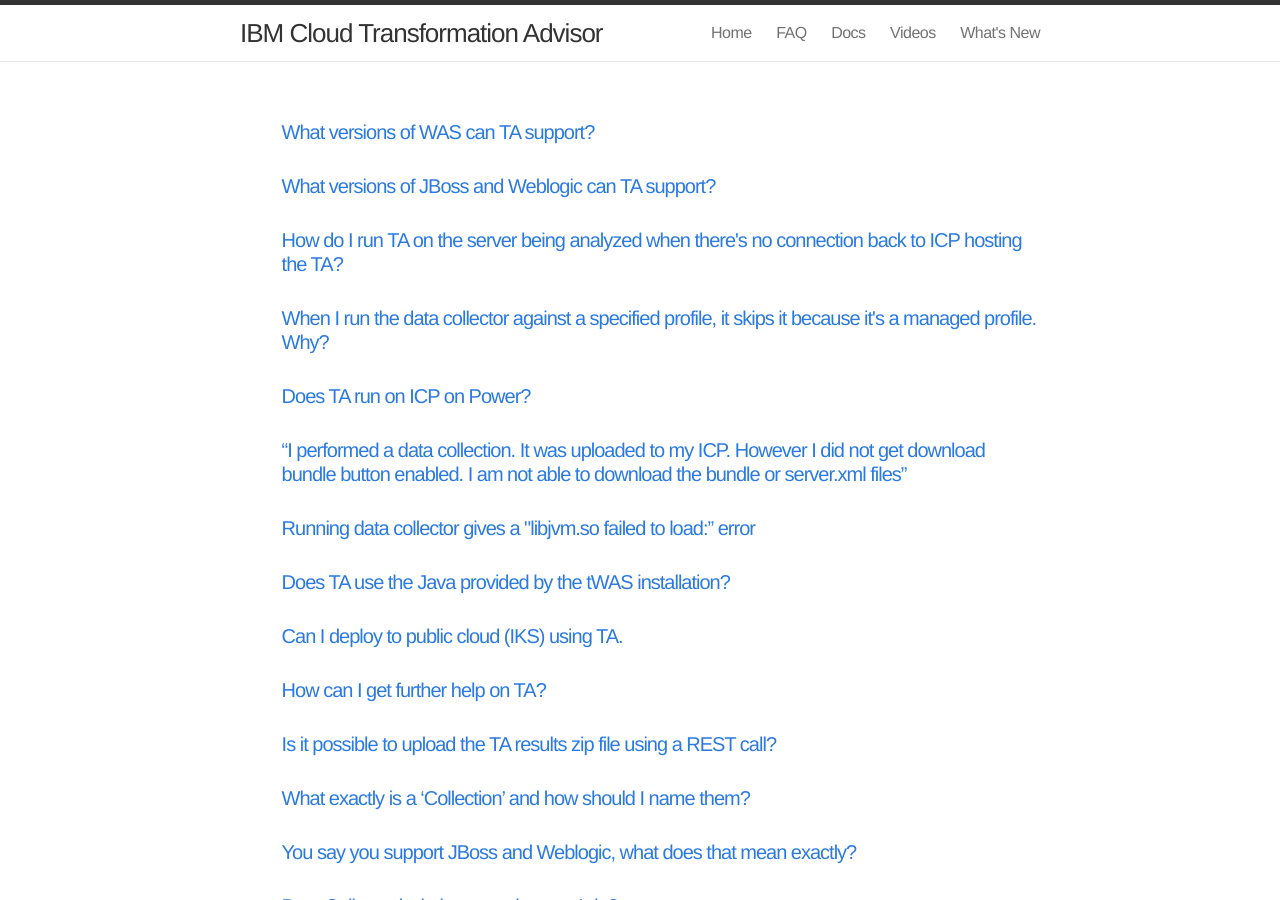
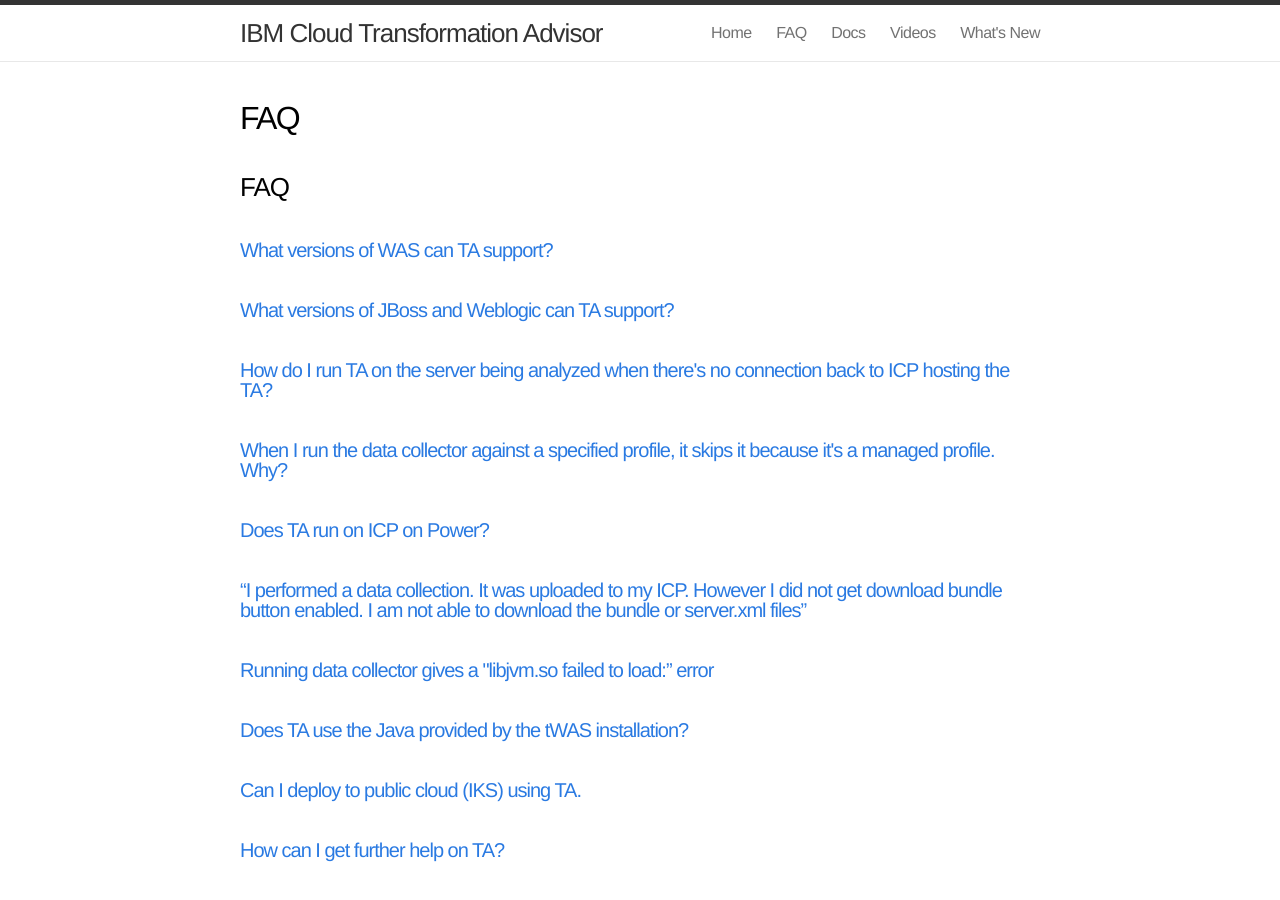
Before and after one commit to TransformationAdvisor/TA.github.io, a Jekyll site: the page built from FAQ/index.html, in a window 1280 px wide and 900 px high. Built offline with Jekyll 4.4.1, drawn with Linux system fonts in a browser that asks for light colours.

Commit message:
Update index.html

```diff
--- a/FAQ/index.html
+++ b/FAQ/index.html
@@ -1,11 +1,23 @@
 ---
 layout: page
+permalink: /categories/
+title: FAQ
 ---
 
-<div class="home">
-  <ul class="posts">
-    {% for post in site.posts %}
-      <li><a class="post-link" href="{{ post.url }}">{{ post.title }}</a></li>
+<div id="archives">
+{% for category in site.categories %}
+  <div class="archive-group">
+    {% capture category_name %}{{ category | first }}{% endcapture %}
+    <div id="#{{ category_name | slugize }}"></div>
+    <p></p>
+
+    <h3 class="category-head">{{ category_name }}</h3>
+    <a name="{{ category_name | slugize }}"></a>
+    {% for post in site.categories[category_name] %}
+    <article class="archive-item">
+      <h4><a href="{{ site.baseurl }}{{ post.url }}">{{post.title}}</a></h4>
+    </article>
     {% endfor %}
-  </ul>
+  </div>
+{% endfor %}
 </div>
```
